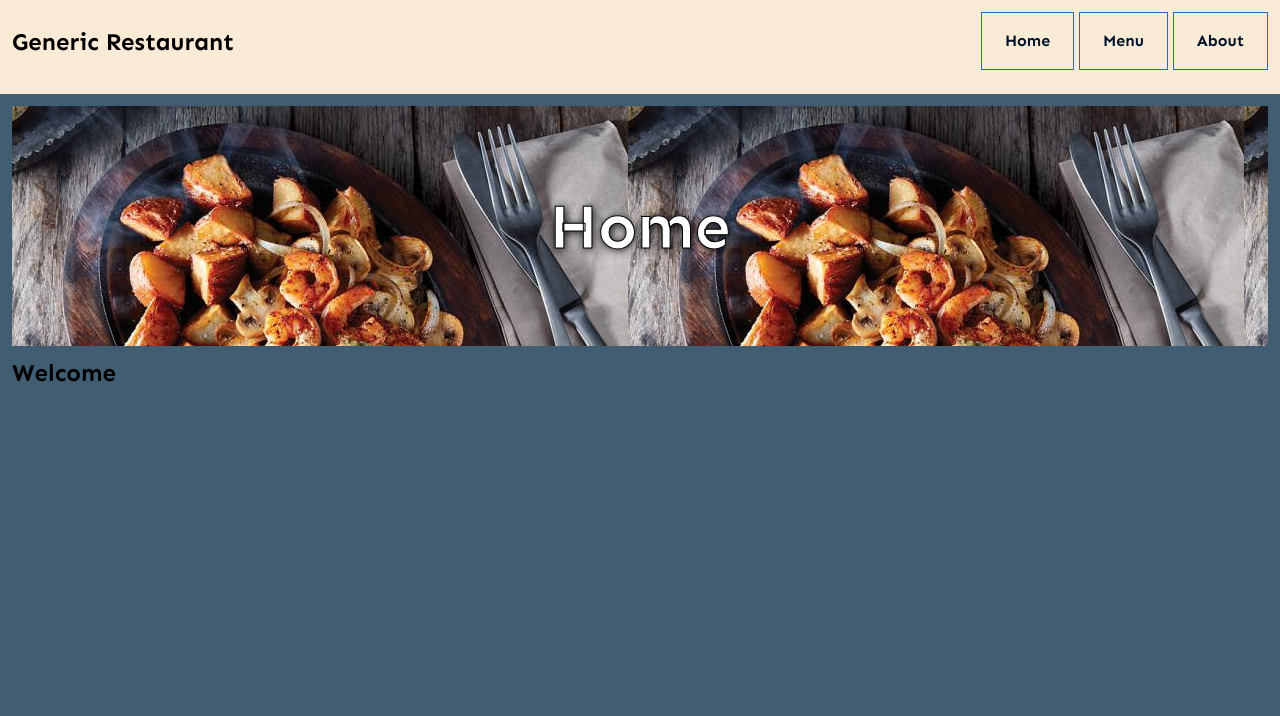
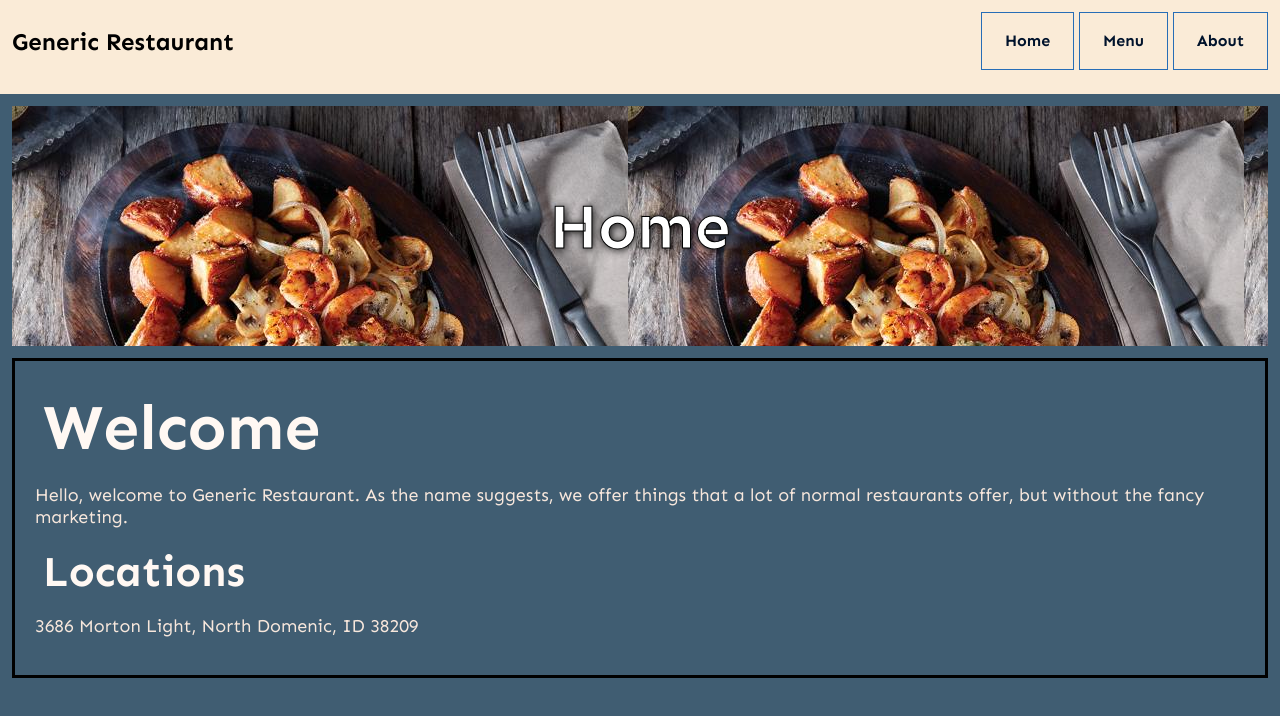
Before and after one commit to RakkoKey/restaurant-website, a website built with webpack: page src/index.html in a window 1280 px wide. Built offline with nearby package versions, Linux system fonts and the light colour scheme.

Commit message:
created a basic home page, buttons also work properly

```diff
--- a/src/about.js
+++ b/src/about.js
@@ -49,4 +49,4 @@ function addDescription(){
 
 
 }
-export{addDescription};
+export{addDescription, topicHeader};
--- a/src/index.js
+++ b/src/index.js
@@ -1,6 +1,6 @@
 //console.log("Hi");
 import {addElements} from "./menu";
-import {addDescription} from "./about";
+import {addDescription, topicHeader} from "./about";
 import './style.css';
 
 var content = document.getElementById("content");
@@ -43,8 +43,28 @@ function addHomePage(){
 
     var welcomeSign = document.createElement('h2');
     welcomeSign.innerHTML = "Welcome";
-    welcomeSign.setAttribute('id', "welcome");
-    content.appendChild(welcomeSign);
+    welcomeSign.classList.add("topics")
+
+    var box = document.createElement('div');
+    box.setAttribute('id', 'menu');
+    box.appendChild(welcomeSign);
+
+    var welcomedesc = document.createElement('p');
+    welcomedesc.innerHTML = "Hello, welcome to Generic Restaurant. As the name suggests, we offer things that a lot of normal restaurants offer, but without the fancy marketing.";
+    box.appendChild(welcomedesc);
+
+
+    var locationSign = new topicHeader();
+    locationSign.element.innerHTML = "Locations"
+    box.appendChild(locationSign.element);
+
+    var addresses = document.createElement('p');
+    addresses.innerHTML = "3686 Morton Light, North Domenic, ID 38209";
+
+    box.appendChild(addresses);
+
+
+    content.appendChild(box);
 
 
 
--- a/src/style.css
+++ b/src/style.css
@@ -108,4 +108,5 @@ span{
 }
 .topics{
     margin:8px;
+    color:#FFF8F3;
 }
```
